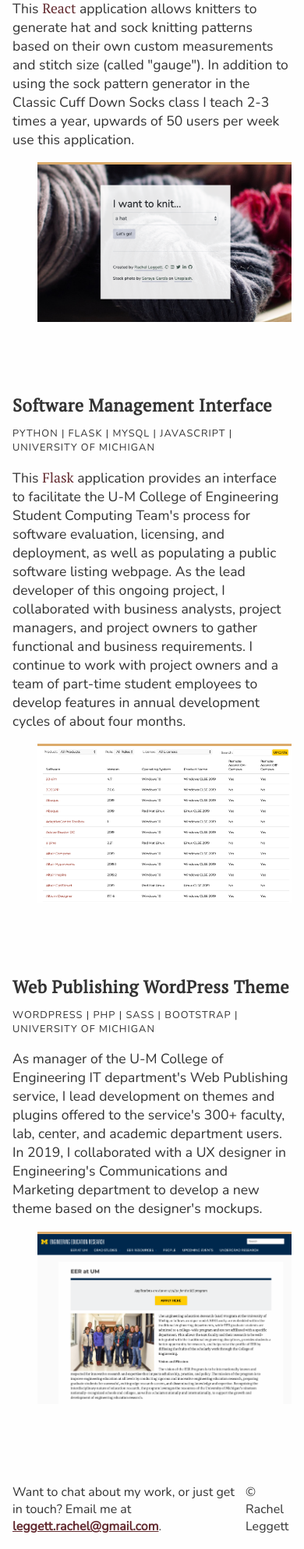
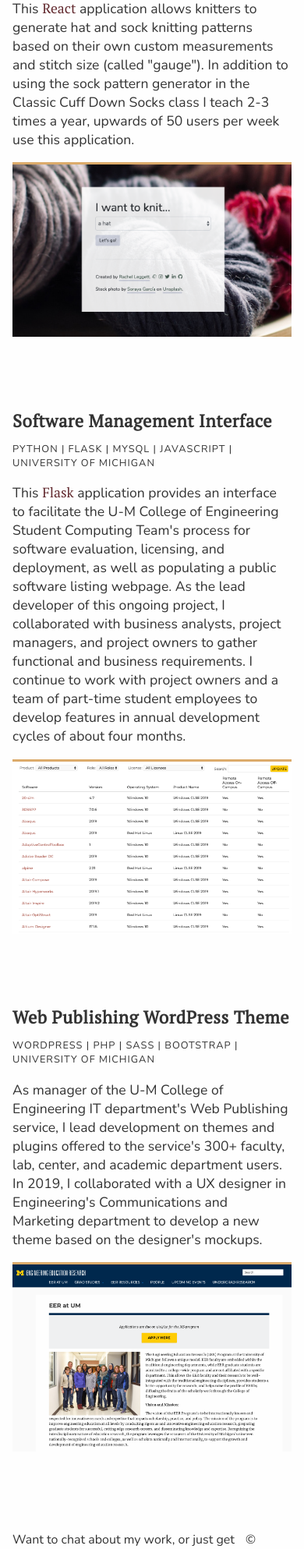
Before and after one commit to rmleg/portfolio, a PHP site: page / in a window 390 px wide. Shown: the part 1214-3201 px from the top of the page at 78% size. Before the commit the page ends 3180 px from the top, so only its background shows below. Run offline with PHP 8.4, Linux system fonts and the light colour scheme; some libraries are stand-ins or nearby versions.

Commit message:
Fix image margin

```diff
--- a/style.css
+++ b/style.css
@@ -123,6 +123,9 @@ main #about-me {
   .project .description, .project .screenshot {
     flex-basis: 100%;
   }
+  .project .screenshot {
+    margin-left: 0;
+  }
 }
 footer {
   grid-area: footer;
--- a/style.scss
+++ b/style.scss
@@ -153,6 +153,9 @@ main {
         .description, .screenshot {
             flex-basis: 100%;
         }
+        .screenshot {
+            margin-left: 0;
+        }
     }
 }
 
```
Also changed, not shown: 1 other file.
